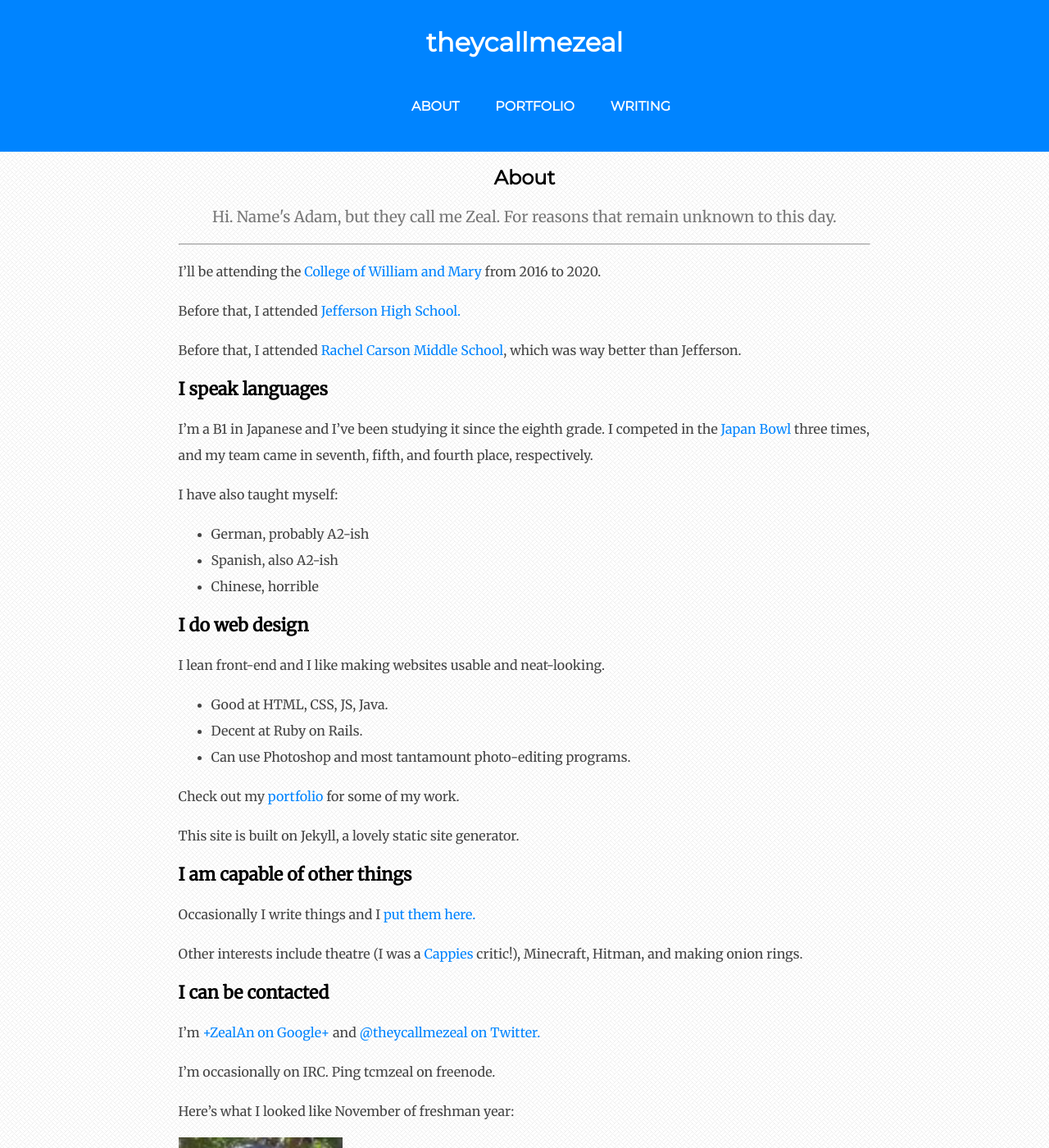
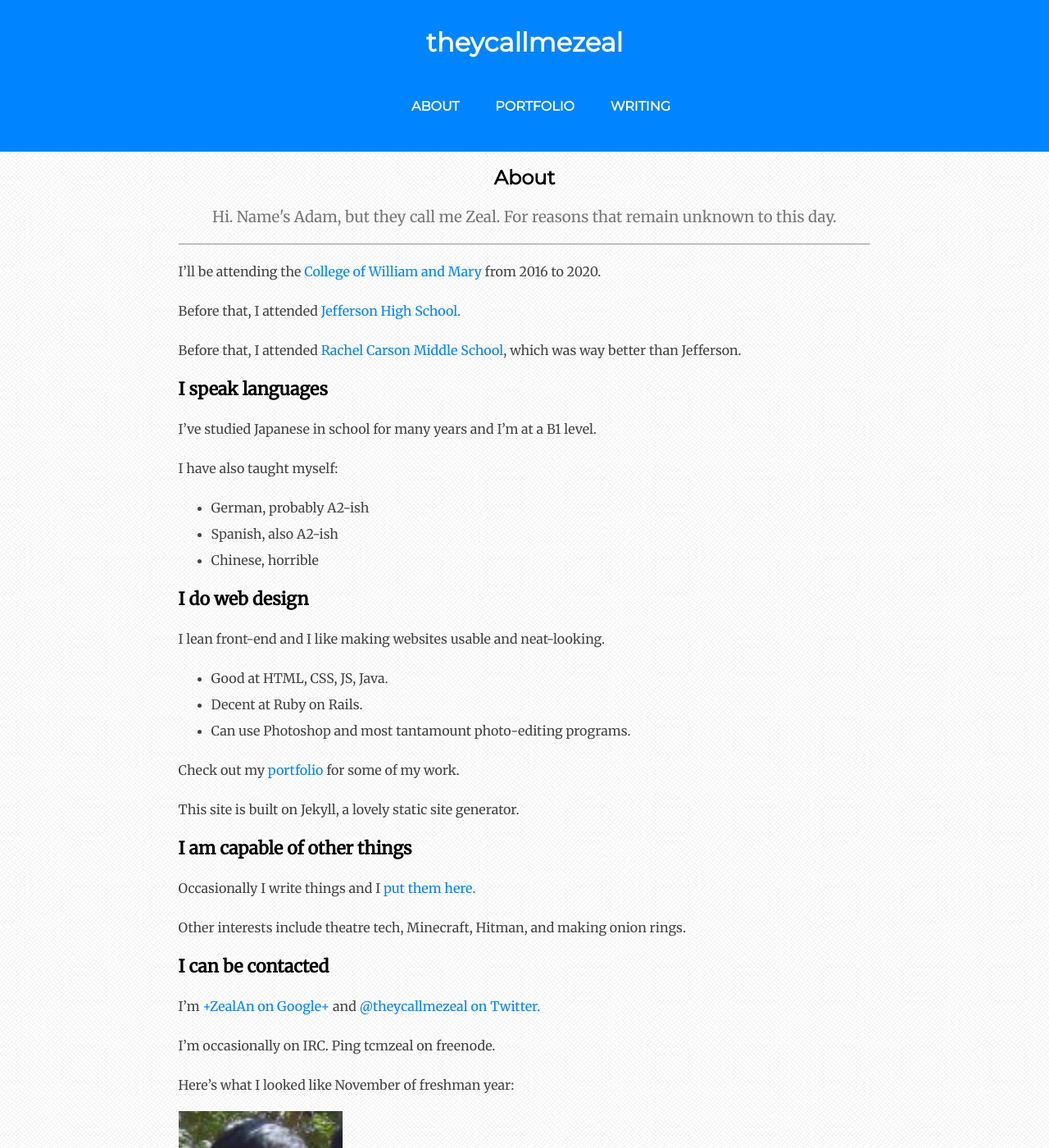
Before and after one commit to theycallmezeal/theycallmezeal.github.io, a Jekyll site: the page built from about.md, in a window 1280 px wide and 1400 px high. Shown: the whole window at 82% size. Built offline with Jekyll 4.4.1, drawn with Linux system fonts in a browser that asks for light colours.

Commit message:
Update about.md

```diff
--- a/about.md
+++ b/about.md
@@ -12,7 +12,7 @@ Before that, I attended [Rachel Carson Middle School](http://www.fcps.edu/Rachel
 
 # I speak languages
 
-I'm a B1 in Japanese and I've been studying it since the eighth grade. I competed in the [Japan Bowl](http://www.jaswdc.org/page-1451994) three times, and my team came in seventh, fifth, and fourth place, respectively.
+I've studied Japanese in school for many years and I'm at a B1 level.
 
 I have also taught myself:
 
@@ -36,7 +36,7 @@ This site is built on Jekyll, a lovely static site generator.
 
 Occasionally I write things and I [put them here.](writing.html)
 
-Other interests include theatre (I was a [Cappies](http://cappies.com) critic!), Minecraft, Hitman, and making onion rings.
+Other interests include theatre tech, Minecraft, Hitman, and making onion rings.
 
 # I can be contacted
 
```
